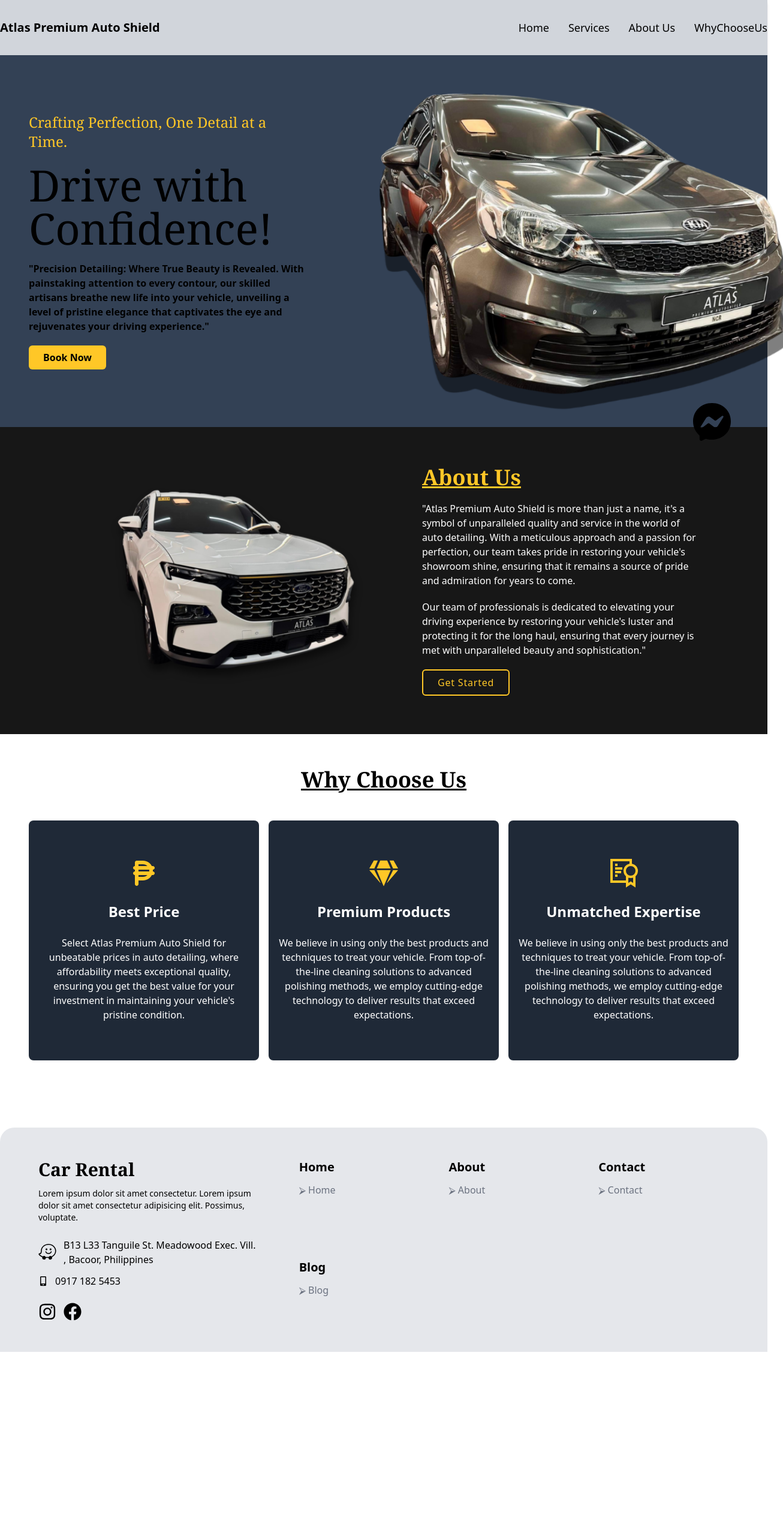
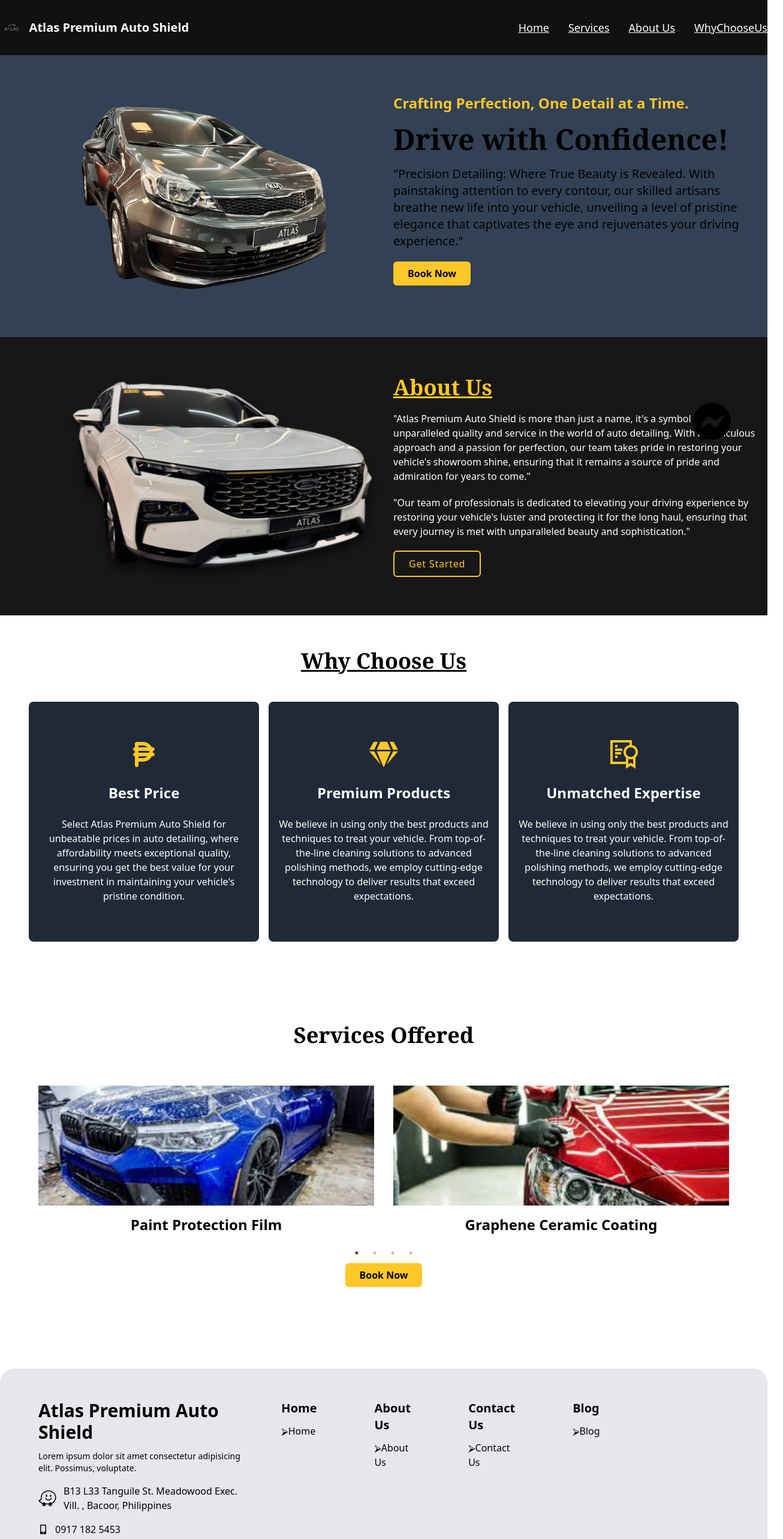
Before and after one commit to atlasdev2024/Atlasdev, a React (Vite) app: page / in a window 1280 px wide. Shown: the top 2566 px of the page at 60% size, 1306 px wide, since content can reach past the window. Before the commit the page ends 2254 px from the top, so only its background shows below. Built offline with nearby package versions, Linux system fonts and the light colour scheme.

Commit message:
Created Form on Hero Page
-Form Active
-Need to align form on page

```diff
--- a/src/App.jsx
+++ b/src/App.jsx
@@ -47,6 +47,7 @@
     <Hero />
     <About />
     <WhyChooseUs />
+    <Services />
   </>
 );
 
--- a/src/components/About Us/About.jsx
+++ b/src/components/About Us/About.jsx
@@ -1,35 +1,34 @@
 import React from 'react';
 import CarPng from '../../assets/Atlast Assets/Hero Images/AboutCar-2-400px.png';
-
 
 const About = () => {
   return (
     <div className="about-container bg-neutral-900">
-      <div className="container">
-        <div className="grid grid-cols-1 sm:grid-cols-2 place-items-center">
+      <div className="container mx-auto px-4 py-8 lg:py-16">
+        <div className="grid grid-cols-1 sm:grid-cols-2 gap-8 items-center">
           <div data-aos="slide-right" data-aos-duration="1500">
             <img
               src={CarPng}
               alt="Car"
-              className="sm:scale-105 sm:translate-x-11 max-h-[300px] drop-shadow-[2px_10px_6px_rgba(0,0,0,0.50)]"
+              className="w-full max-w-md mx-auto sm:max-w-none sm:mx-0 sm:scale-105 sm:translate-x-11 max-h-[300px] drop-shadow-[2px_10px_6px_rgba(0,0,0,0.50)]"
             />
           </div>
-          <div className="space-y-5 sm:p-16 pb-6">
-            <h1 data-aos="fade-up" className="text-3xl sm:text-4xl font-bold font-serif text-primary text-decoration-line: underline">
+          <div className="space-y-5 sm:p-0 pb-6">
+            <h1 data-aos="fade-up" className="text-3xl sm:text-4xl font-bold font-serif text-primary underline">
               About Us
             </h1>
             <p data-aos="fade-up" className='text-white'>
               "Atlas Premium Auto Shield is more than just a name, it's a symbol of unparalleled quality
               and service in the world of auto detailing. With a meticulous approach and a passion for
               perfection, our team takes pride in restoring your vehicle's showroom shine, ensuring that
-              it remains a source of pride and admiration for years to come.
+              it remains a source of pride and admiration for years to come."
             </p>
             <p data-aos="fade-up" className='text-white'>
-              Our team of professionals is dedicated to elevating your driving experience by restoring
+              "Our team of professionals is dedicated to elevating your driving experience by restoring
               your vehicle's luster and protecting it for the long haul, ensuring that every journey is
               met with unparalleled beauty and sophistication."
             </p>
-            <button data-aos="fade-up" className="button-outline">
+            <button data-aos="fade-up" className="button-outline w-full sm:w-auto">
               Get Started
             </button>
           </div>
--- a/src/components/Footer/Footer.jsx
+++ b/src/components/Footer/Footer.jsx
@@ -1,77 +1,67 @@
 import React from "react";
-import { FaFacebook, FaInstagram, FaLinkedin, FaMobileAlt } from "react-icons/fa";
+import { FaFacebook, FaInstagram, FaMobileAlt } from "react-icons/fa";
 import { FontAwesomeIcon } from "@fortawesome/react-fontawesome";
-import { faWaze } from "@fortawesome/free-brands-svg-icons"; // Import Waze icon
+import { faWaze } from "@fortawesome/free-brands-svg-icons";
 
 const FooterLinks = [
   {
     title: "Home",
-    link: "/#",
+    link: "/",
   },
   {
-    title: "About",
-    link: "/#about",
+    title: "About Us",
+    link: "/about",
   },
   {
-    title: "Contact",
-    link: "/#contact",
+    title: "Contact Us",
+    link: "/contact",
   },
   {
     title: "Blog",
-    link: "/#blog",
+    link: "/blog",
   },
 ];
 
 const Footer = () => {
-  const wazeLink = "https://www.waze.com/en/live-map/directions/atlas-premium-autoshield-tanguile-bacoor?place=w.79298704.792724900.37056866";
+  const wazeLink =
+    "https://www.waze.com/en/live-map/directions/atlas-premium-autoshield-tanguile-bacoor?place=w.79298704.792724900.37056866";
 
   return (
     <div className="bg-gray-200 dark:bg-dark mt-14 rounded-t-3xl">
       <section className="container">
-        <div className="grid md:grid-cols-3 py-5">
+        <div className="grid grid-cols-1 md:grid-cols-3 py-5 gap-4 md:gap-8">
           {/* Company Details */}
           <div className="py-8 px-4">
-            <h1 className="sm:text-3xl text-xl font-bold sm:text-left text-justify mb-3 flex items-center gap-3 font-serif">
-              Car Rental
-            </h1>
-            <p className="text-sm">
-              Lorem ipsum dolor sit amet consectetur. Lorem ipsum dolor sit amet
-              consectetur adipisicing elit. Possimus, voluptate.
+            <h1 className="text-3xl font-bold mb-3">Atlas Premium Auto Shield</h1>
+            <p className="text-sm mb-4">
+              Lorem ipsum dolor sit amet consectetur adipisicing elit. Possimus,
+              voluptate.
             </p>
-            <br />
-            <div className="flex items-center gap-3">
-              <a href={wazeLink} target="_blank" rel="noopener noreferrer">
-                <FontAwesomeIcon icon={faWaze} className="text-3xl" /> {/* Waze icon */}
-              </a>
+            <div className="flex items-center gap-3 mb-4">
+              <FontAwesomeIcon icon={faWaze} className="text-3xl" />
               <p>B13 L33 Tanguile St. Meadowood Exec. Vill. , Bacoor, Philippines</p>
             </div>
-            <div className="flex items-center gap-3 mt-3">
+            <div className="flex items-center gap-3 mb-4">
               <FaMobileAlt />
               <p>0917 182 5453</p>
             </div>
             {/* Social Handles */}
-            <div className="flex items-center gap-3 mt-6">
+            <div className="flex items-center gap-3">
               <a href="https://www.instagram.com/atlas_premiumautoshield/">
                 <FaInstagram className="text-3xl hover:text-primary duration-300" />
               </a>
               <a href="https://www.facebook.com/profile.php?id=61552184784190&mibextid=LQQJ4d">
                 <FaFacebook className="text-3xl hover:text-primary duration-300" />
               </a>
-              {/* <a href="#">
-                <FaLinkedin className="text-3xl hover:text-primary duration-300" />
-              </a> */}
             </div>
           </div>
           {/* Links */}
-          <div className="grid grid-cols-2 sm:grid-cols-3 col-span-2 md:pl-10">
+          <div className="flex flex-nowrap gap-8 md:gap-16 justify-center md:justify-start">
             {FooterLinks.map((link, index) => (
-              <div key={index}>
-                <div className="py-8 px-4">
-                  <h1 className="sm:text-xl text-xl font-bold sm:text-left text-justify mb-3">
-                    {link.title}
-                  </h1>
-                  <ul className={`flex flex-col gap-3`}>
-                    <li className="cursor-pointer hover:translate-x-1 duration-300 hover:!text-primary space-x-1 text-gray-500 dark:text-gray-200">
+              <div key={index} className="py-8 px-4">
+                <h1 className="text-xl font-bold mb-3">{link.title}</h1>
+                <ul className="flex flex-col gap-2">
+                  <li className="cursor-pointer hover:text-primary duration-300">
                     <span>&#11162;</span>
                     <span>{link.title}</span>
                   </li>
@@ -80,7 +70,6 @@
                 {link.title === "Location" && (
                   <a href={wazeLink} target="_blank" rel="noopener noreferrer">Navigate with Waze</a>
                 )}
-                </div>
               </div>
             ))}
           </div>
--- a/src/components/Form/EmailJs.jsx
+++ b/src/components/Form/EmailJs.jsx
@@ -1,7 +1,7 @@
 import React, { useState } from 'react';
 import emailjs from 'emailjs-com';
 
-const VerticalForm = ({ onClose, theme, services }) => {
+const VerticalForm = ({ onClose, theme, services, isVisible }) => {
   const [formData, setFormData] = useState({
     name: '',
     contactNumber: '',
@@ -30,9 +30,24 @@
 
     // Reset form fields
     setFormData({ name: '', contactNumber: '', carModel: '', selectedPackage: '' });
+
+    // Call onClose function to close the form
+    onClose();
   };
 
-  // Rest of your component code...
+  return (
+    <div className={`vertical-form ${isVisible ? 'visible' : 'hidden'}`}>
+      <form onSubmit={handleSubmit}>
+        {/* Form fields */}
+        <input type="text" name="name" value={formData.name} onChange={handleChange} />
+        <input type="tel" name="contactNumber" value={formData.contactNumber} onChange={handleChange} />
+        <input type="text" name="carModel" value={formData.carModel} onChange={handleChange} />
+        <input type="text" name="selectedPackage" value={formData.selectedPackage} onChange={handleChange} />
+        {/* Submit button */}
+        <button type="submit">Submit</button>
+      </form>
+    </div>
+  );
 };
 
 export default VerticalForm;
--- a/src/components/Hero/Hero.jsx
+++ b/src/components/Hero/Hero.jsx
@@ -1,7 +1,6 @@
 import React, { useState, useEffect, useRef } from 'react';
-// import carPng from '../../assets/Atlast Assets/Hero Images/AtlasHero3-shadow.png';
 import grayCarPng from '../../assets/Atlast Assets/Hero Images/AtlasHerolight1-640x488.png';
-import VerticalForm from '../Form/EmailJs';
+import emailjs from 'emailjs-com';
 
 const Hero = ({ onBookNowClick }) => {
   const [isFormVisible, setIsFormVisible] = useState(false);
@@ -22,30 +21,65 @@
 
   const handleOpenForm = () => {
     setIsFormVisible(true);
-    // Call the onBookNowClick function passed from the App component
+    // Call the onBookNowClick function passed from the parent component
     if (typeof onBookNowClick === 'function') {
       onBookNowClick();
     }
   };
 
+  const sendEmail = (e) => {
+    e.preventDefault();
+
+    // Send email using EmailJS
+    emailjs.sendForm('YOUR_SERVICE_ID', 'YOUR_TEMPLATE_ID', e.target, 'YOUR_USER_ID')
+      .then((result) => {
+        console.log('Email sent successfully:', result.text);
+        // Optionally, you can show a success message or perform other actions here
+      })
+      .catch((error) => {
+        console.error('Email sending failed:', error);
+        // Optionally, you can show an error message or perform other actions here
+      });
+
+    // Reset form fields
+    e.target.reset();
+  };
+
   return (
     <div className="hero-container bg-slate-700">
-      <div className="container min-h-[620px] flex">
-        <div className="grid place-items-center grid-cols-2 sm-grid-cols-2">
-          <div data-aos="zoom-in" data-aos-duration="1500" className="order-1 sm:order-2">
-            <img src={grayCarPng} alt="Gray Car" className="flex -z-10 max-h-[600px] sm:scale-125 drop-shadow-[2px_20px_rgba(0,0,0,0.50)]" />
+      <div className="container mx-auto px-4 py-8 lg:py-16">
+        <div className="grid grid-cols-1 md:grid-cols-2 gap-8 items-start">
+          <div data-aos="zoom-in" data-aos-duration="1500">
+            <img src={grayCarPng} alt="Gray Car" className="w-full max-w-md mx-auto" />
           </div>
-          <div className="order-2 sm:order-1 space-y-5 sm:pr-32">
-            <p data-aos="fade-up" className="text-primary text-2xl font-semi-bold font-serif">Crafting Perfection, One Detail at a Time.</p>
-            <h1 data-aos="fade-up" data-aos-delay="600" className="text-5xl lg:text-7xl font-semi-bold font-serif">Drive with Confidence!</h1>
-            <p data-aos="fade-up" data-aos-delay="1000" className='text-black font-semibold'>"Precision Detailing: Where True Beauty is Revealed. With painstaking attention to every contour, our skilled artisans breathe new life into your vehicle, unveiling a level of pristine elegance that captivates the eye and rejuvenates your driving experience."</p>
+          <div className="space-y-5">
+            <p data-aos="fade-up" className="text-primary text-xl lg:text-2xl font-semibold">Crafting Perfection, One Detail at a Time.</p>
+            <h1 data-aos="fade-up" data-aos-delay="300" className="text-3xl lg:text-5xl font-semibold font-serif">Drive with Confidence!</h1>
+            <p data-aos="fade-up" data-aos-delay="600" className="text-lg lg:text-xl font-normal leading-relaxed">"Precision Detailing: Where True Beauty is Revealed. With painstaking attention to every contour, our skilled artisans breathe new life into your vehicle, unveiling a level of pristine elegance that captivates the eye and rejuvenates your driving experience."</p>
             {/* Conditionally render the form or the button */}
             {isFormVisible ? (
-              <div ref={formRef}>
-                <VerticalForm onClose={() => setIsFormVisible(false)} />
+              <div className="fixed top-1/2 left-1/2 transform -translate-x-1/2 -translate-y-1/2 bg-white p-6 rounded-lg shadow-md">
+                <form ref={formRef} onSubmit={sendEmail} className="w-full max-w-md">
+                  <label className="block mb-2">Name</label>
+                  <input type="text" name="user_name" className="block w-full border border-gray-300 rounded-md p-2 mb-4" />
+                  <label className="block mb-2">Email</label>
+                  <input type="email" name="user_email" className="block w-full border border-gray-300 rounded-md p-2 mb-4" />
+                  <label className="block mb-2">Contact Number</label>
+                  <input type="text" name="contact_number" className="block w-full border border-gray-300 rounded-md p-2 mb-4" />
+                  <label className="block mb-2">Services</label>
+                  <select name="services" className="block w-full border border-gray-300 rounded-md p-2 mb-4">
+                    <option value="service1">Paint Protection Film</option>
+                    <option value="service2">Graphene Ceramic Coating</option>
+                    <option value="service3">Paint Correction/Enhancement</option>
+                    <option value="service3">Interior Detail</option>
+                  </select>
+                  <label className="block mb-2">Message</label>
+                  <textarea name="message" className="block w-full border border-gray-300 rounded-md p-2 mb-4"></textarea>
+                  <input type="submit" value="Send" className="btn bg-primary text-black px-6 py-2 rounded-md hover:bg-primary/80 duration-300 font-semibold" />
+                </form>
               </div>
             ) : (
-              <button data-aos="fade-up" data-aos-delay="1000" onClick={handleOpenForm} className="btn bg-primary text-black px-6 py-2 rounded-md hover:bg-primary/80 duration-300 font-bold">Book Now</button>
+              <button data-aos="fade-up" data-aos-delay="900" onClick={handleOpenForm} className="btn bg-primary text-black px-6 py-2 rounded-md hover:bg-primary/80 duration-300 font-semibold">Book Now</button>
             )}
           </div>
         </div>
--- a/src/components/Navbar/Navbar.jsx
+++ b/src/components/Navbar/Navbar.jsx
@@ -1,5 +1,6 @@
 import React, { useState } from 'react';
 import { Link } from 'react-router-dom'; // Import Link from react-router-dom
+import logo from '../../assets/Atlast Assets/Hero Images/Logo_1-removebg-preview-small.png'; // Import your logo image
 
 const NavLink = [
     {
@@ -32,11 +33,12 @@
     };
 
     return (
-        <nav className="shadow-md bg-gray-300 duration-300">
+        <nav className="shadow-md bg-dark duration-300">
             <div className="container mx-auto px-4 md:px-0 py-4">
                 <div className="flex justify-between items-center">
-                    <div>
-                        <h1 className="text-xl font-bold">Atlas Premium Auto Shield</h1>
+                    <div className="flex items-center"> {/* Container for logo and company name */}
+                        <img src={logo} alt="Logo" className="h-8 mr-2" /> {/* Adjust the height and margin as needed */}
+                        <h1 className="text-xl font-bold text-white">Atlas Premium Auto Shield</h1>
                     </div>
                     <div className="md:hidden">
                         <button onClick={handleToggleMenu} className="text-2xl cursor-pointer">&#9776;</button>
@@ -47,7 +49,7 @@
                                 <li key={data.id} className="py-4">
                                     <Link // Use Link instead of <a> tag
                                         to={data.link} // Set the "to" prop to the desired link
-                                        className="py-2 hover:border-b-2 hover:text-primary hover:border-primary transition-colors duration-300 text-lg font-medium"
+                                        className="underline py-2 hover:border-b-2 hover:text-primary hover:border-primary transition-colors duration-300 text-lg font-medium text-white"
                                     >
                                         {data.name}
                                     </Link>
```
Also changed, not shown: src/components/Hero/Hero.css (added, +17 -0 lines), src/assets/Atlast Assets/Hero Images/Logo_1-removebg-preview-small.png (added), src/assets/Atlast Assets/Logo_1-removebg-preview-small.png (deleted). Lines whose indentation alone changed are shown as unchanged.
